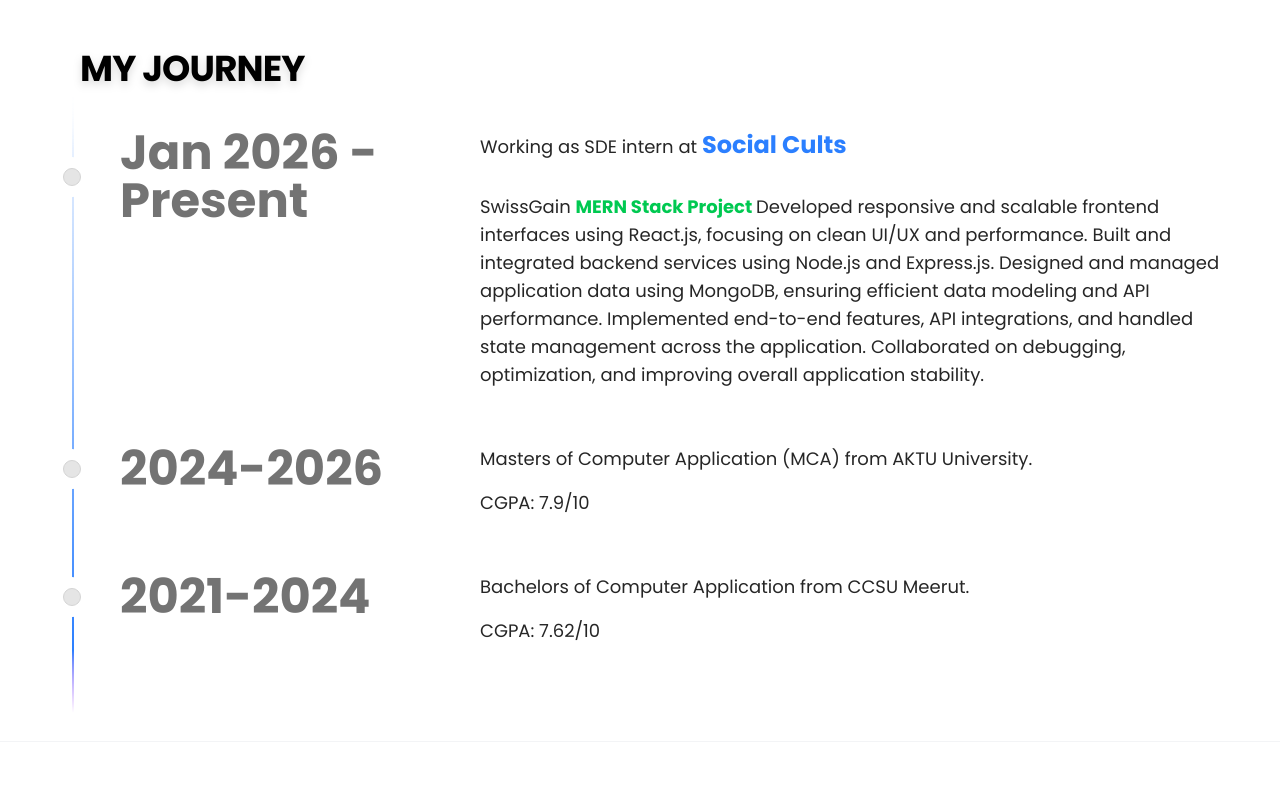
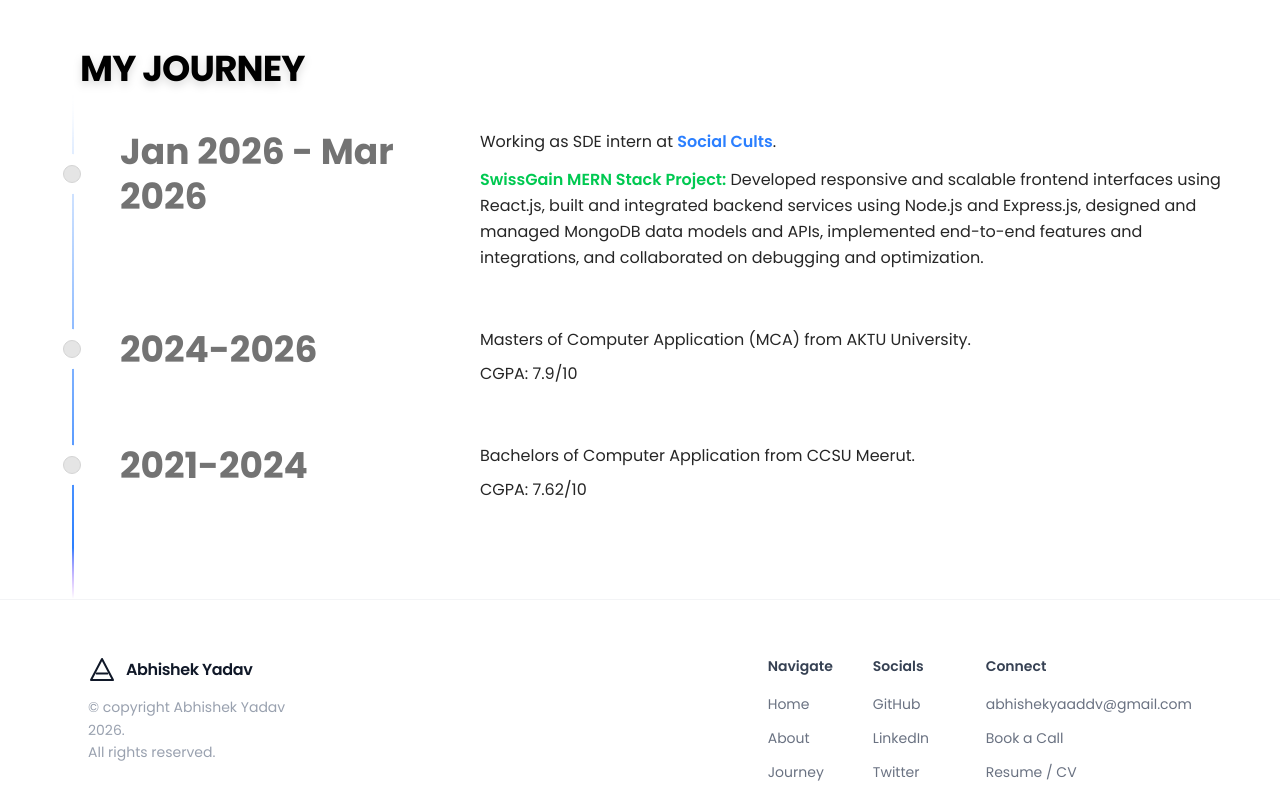
Before and after one commit to Abhishekyaddv/New-Portfolio, a Next.js app: page / in a window 1280 px wide. Shown: the part 1780-2578 px from the top of the page. Built offline with nearby package versions, Linux system fonts and the light colour scheme.

Commit message:
fix: update internship duration and refine CV content for clarity and accuracy

```diff
--- a/components/About.tsx
+++ b/components/About.tsx
@@ -195,7 +195,7 @@ export default function About() {
                 </div>
 
                 <div className="flex flex-col items-start gap-2 sm:items-end">
-                  <span className="theme-copy-muted text-md">Jan 2026 - Present</span>
+                  <span className="theme-copy-muted text-md">Jan 2026 - Mar 2026</span>
 
                 </div>
               </div>
--- a/components/MyJourneyPage.tsx
+++ b/components/MyJourneyPage.tsx
@@ -4,19 +4,14 @@ export default function MyJourneyPage() {
   // 1. Create the array of data
   const timelineData = [
     {
-      title: "Jan 2026 - Present",
+      title: "Jan 2026 - Mar 2026",
       content: (
         <div>
-          <p className="text-neutral-800 dark:text-neutral-200 text-xs md:text-lg font-normal mb-8">
-            Working as SDE intern at <span className="font-bold text-blue-500 text-2xl">Social Cults</span>
+          <p className="text-neutral-800 dark:text-neutral-200 text-sm md:text-base leading-relaxed font-normal mb-3">
+            Working as SDE intern at <span className="font-semibold text-blue-500">Social Cults</span>.
           </p>
-          <p className="text-neutral-800 dark:text-neutral-200 text-xs md:text-lg font-normal mb-4">
-            SwissGain <span className="font-bold text-green-500">MERN Stack Project </span>
-              Developed responsive and scalable frontend interfaces using React.js, focusing on clean UI/UX and performance.
-            Built and integrated backend services using Node.js and Express.js.
-            Designed and managed application data using MongoDB, ensuring efficient data modeling and API performance.
-            Implemented end-to-end features, API integrations, and handled state management across the application.
-            Collaborated on debugging, optimization, and improving overall application stability.
+          <p className="text-neutral-800 dark:text-neutral-200 text-sm md:text-base leading-relaxed font-normal mb-4">
+            <span className="font-semibold text-green-500">SwissGain MERN Stack Project:</span> Developed responsive and scalable frontend interfaces using React.js, built and integrated backend services using Node.js and Express.js, designed and managed MongoDB data models and APIs, implemented end-to-end features and integrations, and collaborated on debugging and optimization.
 
           </p>
           {/* You can even put images or other components in here! */}
@@ -27,10 +22,10 @@ export default function MyJourneyPage() {
       title: "2024-2026",
       content: (
         <div>
-           <p className="text-neutral-800 dark:text-neutral-200 text-xs md:text-lg font-normal mb-4">
+           <p className="text-neutral-800 dark:text-neutral-200 text-sm md:text-base leading-relaxed font-normal mb-2">
             Masters of Computer Application (MCA) from AKTU University.
           </p>
-          <p className="text-neutral-800 dark:text-neutral-200 text-xs md:text-lg font-normal mb-4">
+          <p className="text-neutral-800 dark:text-neutral-200 text-sm md:text-base leading-relaxed font-normal mb-4">
             CGPA: 7.9/10
           </p>
         </div>
@@ -40,10 +35,10 @@ export default function MyJourneyPage() {
       title: "2021-2024",
       content: (
         <div>
-          <p className="text-neutral-800 dark:text-neutral-200 text-xs md:text-lg font-normal mb-4">
+          <p className="text-neutral-800 dark:text-neutral-200 text-sm md:text-base leading-relaxed font-normal mb-2">
             Bachelors of Computer Application from CCSU Meerut.
           </p>
-          <p className="text-neutral-800 dark:text-neutral-200 text-xs md:text-lg font-normal mb-4">
+          <p className="text-neutral-800 dark:text-neutral-200 text-sm md:text-base leading-relaxed font-normal mb-4">
             CGPA: 7.62/10
           </p>
         </div>
--- a/components/Nav.jsx
+++ b/components/Nav.jsx
@@ -24,7 +24,7 @@ export const Nav = () => {
   const [isCVModalOpen, setIsCVModalOpen] = useState(false);
 
   return (
-    <div className="relative z-50 w-full px-4 pt-4 md:px-6">
+    <div className="relative z-50 w-full px-4 pt-4 md:sticky md:top-0 md:px-6">
       <Navbar>
         <NavBody>
           <a
--- a/components/ui/timeline.tsx
+++ b/components/ui/timeline.tsx
@@ -1,6 +1,5 @@
 "use client";
 import {
-  useMotionValueEvent,
   useScroll,
   useTransform,
   motion,
@@ -54,13 +53,13 @@ export const Timeline = ({ data }: { data: TimelineEntry[] }) => {
               <div className="h-10 absolute left-3 md:left-3 w-10 rounded-full bg-white dark:bg-black flex items-center justify-center">
                 <div className="h-4 w-4 rounded-full bg-neutral-200 dark:bg-neutral-800 border border-neutral-300 dark:border-neutral-700 p-2" />
               </div>
-              <h3 className="hidden md:block text-xl md:pl-20 md:text-5xl font-bold text-neutral-500 dark:text-neutral-500 ">
+              <h3 className="hidden md:block text-xl md:pl-20 md:text-3xl lg:text-4xl leading-tight font-bold text-neutral-500 dark:text-neutral-500">
                 {item.title}
               </h3>
             </div>
 
             <div className="relative pl-20 pr-4 md:pl-4 w-full">
-              <h3 className="md:hidden block text-2xl mb-4 text-left font-bold text-neutral-500 dark:text-neutral-500">
+              <h3 className="md:hidden block text-xl sm:text-2xl mb-3 text-left font-bold text-neutral-500 dark:text-neutral-500 leading-tight">
                 {item.title}
               </h3>
               {item.content}{" "}
```
Also changed, not shown: 1 other file (tests, documents, lock files or other folders).
